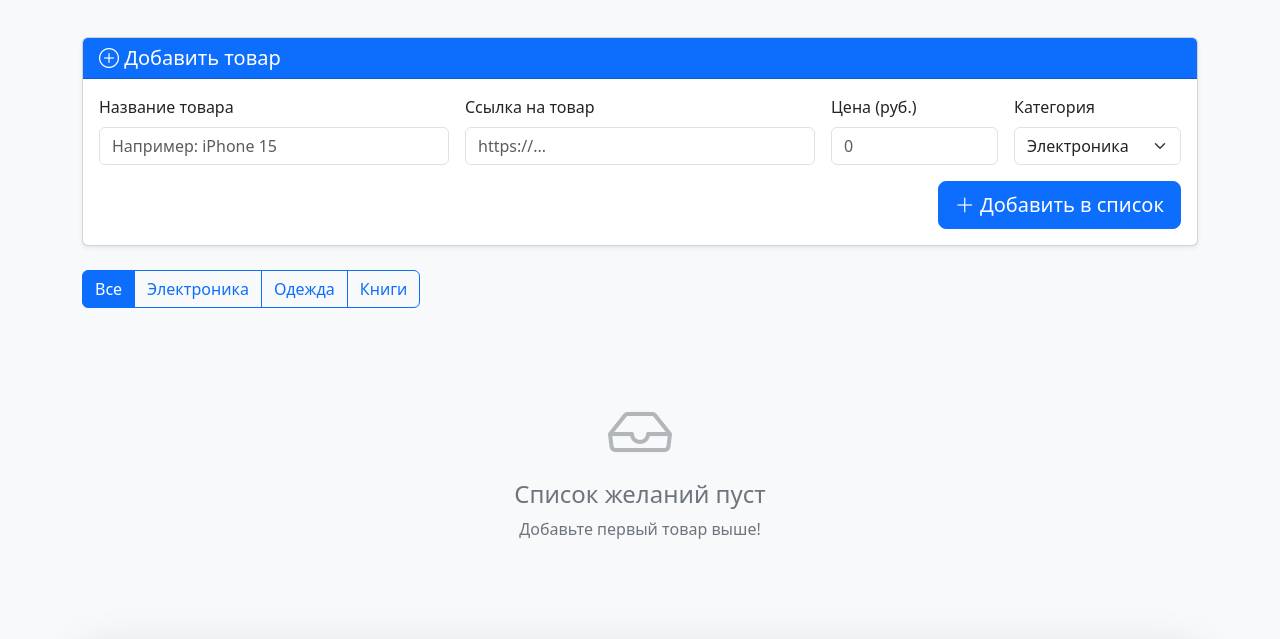
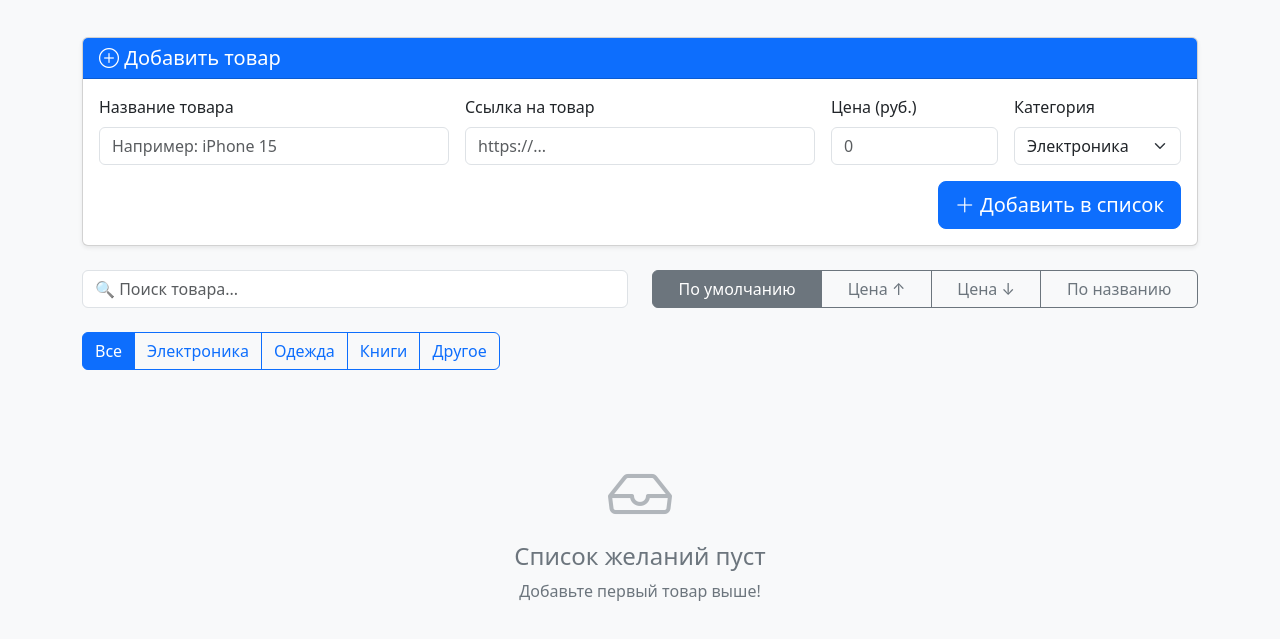
Before and after one commit to Zxat18/wishlist-project, a plain HTML site: page index.html in a window 1280 px wide. Shown: the part 150-789 px from the top of the page. Drawn offline with nearby package versions, Linux system fonts and the light colour scheme.

Commit message:
обновление

```diff
--- a/index.html
+++ b/index.html
@@ -71,14 +71,30 @@
             </div>
         </div>
 
+        <!-- Поиск и сортировка -->
+        <div class="row mb-3">
+            <div class="col-md-6 mb-2">
+                <input type="text" id="searchInput" class="form-control" placeholder="🔍 Поиск товара...">
+            </div>
+            <div class="col-md-6">
+                <div class="btn-group w-100" role="group">
+                    <button type="button" class="btn btn-outline-secondary sort-btn active" onclick="sortItems('default')">По умолчанию</button>
+                    <button type="button" class="btn btn-outline-secondary sort-btn" onclick="sortItems('price-asc')">Цена ↑</button>
+                    <button type="button" class="btn btn-outline-secondary sort-btn" onclick="sortItems('price-desc')">Цена ↓</button>
+                    <button type="button" class="btn btn-outline-secondary sort-btn" onclick="sortItems('name')">По названию</button>
+                </div>
+            </div>
+        </div>
+
         <!-- Фильтры -->
         <div class="row mb-3">
             <div class="col-12">
                 <div class="btn-group" role="group">
-                    <button type="button" class="btn btn-outline-primary active" onclick="filterItems('all')">Все</button>
-                    <button type="button" class="btn btn-outline-primary" onclick="filterItems('electronics')">Электроника</button>
-                    <button type="button" class="btn btn-outline-primary" onclick="filterItems('clothes')">Одежда</button>
-                    <button type="button" class="btn btn-outline-primary" onclick="filterItems('books')">Книги</button>
+                    <button type="button" class="btn btn-outline-primary filter-btn active" onclick="filterItems('all')">Все</button>
+                    <button type="button" class="btn btn-outline-primary filter-btn" onclick="filterItems('electronics')">Электроника</button>
+                    <button type="button" class="btn btn-outline-primary filter-btn" onclick="filterItems('clothes')">Одежда</button>
+                    <button type="button" class="btn btn-outline-primary filter-btn" onclick="filterItems('books')">Книги</button>
+                    <button type="button" class="btn btn-outline-primary filter-btn" onclick="filterItems('other')">Другое</button>
                 </div>
             </div>
         </div>
```
